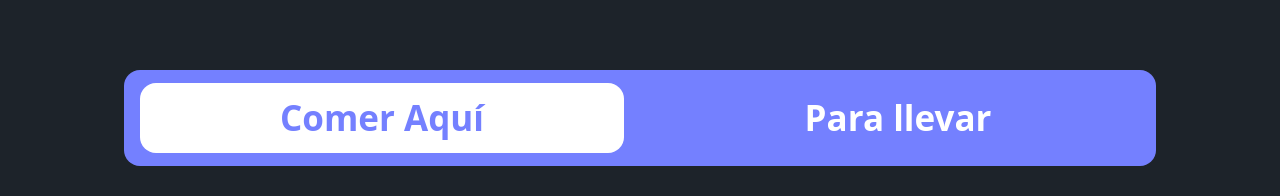
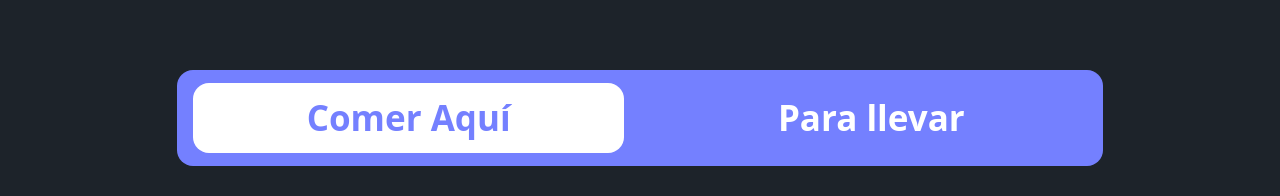
Before and after one commit to joseMendoza9696/kiosco-bairu, a React (Vite) app: page /checkout in a window 1280 px wide. Shown: the part 990-1186 px from the top of the page. Built offline with nearby package versions, Linux system fonts and the light colour scheme; no server answers.

Commit message:
cambios y tareas

```diff
--- a/package.json
+++ b/package.json
@@ -19,7 +19,7 @@
     "print-js": "^1.6.0",
     "react": "^18.2.0",
     "react-dom": "^18.2.0",
-    "react-phone-input-2": "^2.15.1",
+    "react-phone-number-input": "^3.4.3",
     "react-redux": "^9.1.0",
     "react-router-dom": "^6.22.2",
     "redux": "^5.0.1",
--- a/src/components/Bienvenida/index.tsx
+++ b/src/components/Bienvenida/index.tsx
@@ -15,6 +15,7 @@ import { Link } from 'react-router-dom';
 
 export const Bienvenida = () => {
   // TODO: el in-shadow debe ser en el icono, no fuera del icono
+  // solo se ve cuadrado
 
   const dispatch = useDispatch();
 
@@ -128,10 +129,10 @@ export const Bienvenida = () => {
                 to="/menu"
                 className="w-full h-full flex items-center justify-center"
               >
-                <div className="flex flex-col items-center shadow-inner">
+                <div className="flex flex-col items-center ">
                   <Icon
                     icon="zondicons:location-food"
-                    className="text-[112px] mb-6 text-primary"
+                    className="text-[112px] mb-6 text-primary "
                   />
                   <span className="text-[36px] text-primary">Comer aquí</span>
                 </div>
@@ -152,7 +153,7 @@ export const Bienvenida = () => {
                 to="/menu"
                 className="w-full h-full flex items-center justify-center"
               >
-                <div className="flex flex-col items-center shadow-inner">
+                <div className="flex flex-col items-center ">
                   <Icon
                     icon="fa6-solid:basket-shopping"
                     className="text-[128px] mb-6 text-primary"
--- a/src/components/Checkout/index.tsx
+++ b/src/components/Checkout/index.tsx
@@ -10,11 +10,12 @@ import { useState } from 'react';
 import { Link, useNavigate } from 'react-router-dom';
 
 import { Icon } from '@iconify/react/dist/iconify.js';
-import { Modal1 } from './Modal1.tsx';
-import { Modal2 } from './Modal2.tsx';
+// import { Modal1 } from './Modal1.tsx';
+// import { Modal2 } from './Modal2.tsx';
 
 export const Checkout = () => {
   // TODO: "comer aqui" y "para llevar" son botones diferentes.
+  // check
   // TODO: dar mejor estilo al boton de "modificar"
   // TODO: 2. crear modals 1 y 2 en la carpeta checkout. Cuando la gente haga click en modificar se abrir el modal correspondiente
 
@@ -32,14 +33,14 @@ export const Checkout = () => {
   const categoriaActual = useSelector(
     (state: RootState) => state.menuReducer.categorias[categoriaSeleccionada],
   );
-  const subcategoriaSeleccionada = useSelector(
-    (state: RootState) => state.menuSeleccionReducer.subcategoriaSeleccionada,
-  );
+  // const subcategoriaSeleccionada = useSelector(
+  //   (state: RootState) => state.menuSeleccionReducer.subcategoriaSeleccionada,
+  // );
 
   const [tipoEntrega, setTipoEntrega] = useState<string>(
     nuevaOrden.tipoEntrega,
   );
-  const [modal2, setModal2] = useState<boolean>(false);
+  // const [modal2, setModal2] = useState<boolean>(false);
 
   const cambioTipoEntrega = () => {
     if (tipoEntrega === 'AQUI') {
@@ -63,16 +64,16 @@ export const Checkout = () => {
     dispatch(actualizarCuentaTotal());
   };
 
-  const productos =
-    categoriaActual?.subcategorias[subcategoriaSeleccionada]?.productos;
+  // const productos =
+  //   categoriaActual?.subcategorias[subcategoriaSeleccionada]?.productos;
 
-  const seleccionarModal = () => {
-    if (productos.length > 0) {
-      setModal2(true);
-    } else {
-      setModal2(false);
-    }
-  };
+  // const seleccionarModal = () => {
+  //   if (productos.length > 0) {
+  //     setModal2(true);
+  //   } else {
+  //     setModal2(false);
+  //   }
+  // };
 
   return (
     <div className=" w-full ">
@@ -80,27 +81,30 @@ export const Checkout = () => {
         <h1 className="text-center text-primary font-bold text-[56px] pt-[116px] pb-[60px]">
           TU ORDEN
         </h1>
-        <div className=" w-full pb-8 ">
-          <div className="max-w-screen-xl w-11/2 m-auto ">
-            <label
-              htmlFor="Toggle3"
-              className=" items-center  flex justify-center cursor-pointer rounded-2xl  text-[24px] h-[96px] bg-primary mx-[124px] "
-            >
-              <input
-                id="Toggle3"
-                type="checkbox"
-                className="hidden peer"
-                value={tipoEntrega}
-                onChange={cambioTipoEntrega}
-                checked={tipoEntrega === 'AQUI'}
-              />
-              <span className="rounded-2xl bg-primary peer-checked:bg-white w-1/2 mx-4 h-[70px] font-semibold text-white peer-checked:text-primary text-[35px] text-center flex items-center justify-center">
+        <div className="w-full pb-8">
+          <div className="max-w-screen-xl w-11/12 m-auto">
+            <div className="flex justify-center items-center cursor-pointer rounded-2xl text-[24px] h-[96px] bg-primary mx-[124px]">
+              <button
+                className={`rounded-2xl w-1/2 mx-4 h-[70px] font-semibold text-[35px] text-center flex items-center justify-center ${
+                  tipoEntrega === 'AQUI'
+                    ? 'bg-white text-primary'
+                    : 'bg-primary text-white'
+                }`}
+                onClick={() => cambioTipoEntrega('AQUI')}
+              >
                 Comer Aquí
-              </span>
-              <span className=" rounded-2xl h-[70px] text-center font-semibold bg-white peer-checked:bg-primary w-1/2 mx-4 text-primary peer-checked:text-white text-[35px] flex items-center justify-center">
+              </button>
+              <button
+                className={`rounded-2xl w-1/2 mx-4 h-[70px] font-semibold text-[35px] text-center flex items-center justify-center ${
+                  tipoEntrega === 'LLEVAR'
+                    ? 'bg-white text-primary'
+                    : 'bg-primary text-white'
+                }`}
+                onClick={() => cambioTipoEntrega('LLEVAR')}
+              >
                 Para llevar
-              </span>
-            </label>
+              </button>
+            </div>
           </div>
         </div>
 
--- a/src/components/Menu/Productos/Modal1.tsx
+++ b/src/components/Menu/Productos/Modal1.tsx
@@ -7,6 +7,7 @@ import {
   quitarUltimoProducto,
   actualizarCuentaTotal,
 } from '../../../redux/actions/nuevaOrden.action.ts';
+import { Icon } from '@iconify/react/dist/iconify.js';
 // import { Producto } from '../../../interfaces/menu.interface.ts';
 
 interface IModal1 {
@@ -85,8 +86,7 @@ export const Modal1 = ({ closeModal }: IModal1) => {
           <p className="text-center text-[45px] text-primary font-bold">
             Bs. {productoSeleccionado.precioTotal}
           </p>
-
-          <div className="flex justify-center  mt-4 mx-[130px] space-x-[70px]  items-center ">
+          <div className="flex justify-center mt-4 mx-[130px] space-x-[70px] items-center relative">
             <button
               className="btn btn-ghost btn-active w-[156px] h-[93px] text-[90px] font-bold rounded-2xl"
               onClick={() => {
@@ -97,13 +97,16 @@ export const Modal1 = ({ closeModal }: IModal1) => {
             </button>
             <span className="text-[40px] font-bold">{cantidad}</span>
             <button
-              className="btn pb-2 rounded-2xl btn-primary w-[156px] h-[93px] text-[90px] font-bold "
+              className="btn pb-2 rounded-2xl btn-primary w-[156px] h-[93px] text-[90px] font-bold"
               onClick={() => {
                 editarCantidad(1);
               }}
             >
               +
             </button>
+            <div className="absolute right-[-2px] top-1/2 transform -translate-y-1/2">
+              <Icon icon="akar-icons:edit" className="text-[70px]" />
+            </div>
           </div>
 
           <div className="text-center my-[127px] space-x-[100px] ">
--- a/src/components/Menu/Productos/Modal2.tsx
+++ b/src/components/Menu/Productos/Modal2.tsx
@@ -285,6 +285,8 @@ export const Modal2 = ({ closeModal }: IModal2) => {
               >
                 +
               </button>
+              <Icon icon="akar-icons:edit" className="text-[50px]" />
+
               <button
                 disabled={
                   opcionMenuSeleccionado &&
--- a/src/components/Pago/DatosPersonalesModal.tsx
+++ b/src/components/Pago/DatosPersonalesModal.tsx
@@ -3,8 +3,10 @@ import {
   actualizarNombreCliente,
   actualizarNumeroTelefono,
 } from '../../redux/actions/nuevaOrden.action';
-import PhoneInput from 'react-phone-input-2';
-import 'react-phone-input-2/lib/high-res.css';
+import 'react-phone-number-input/style.css';
+
+import PhoneInput from 'react-phone-number-input';
+import { useState } from 'react';
 
 export const DatosPersonalesModal = ({
   closeModal,
@@ -25,6 +27,7 @@ export const DatosPersonalesModal = ({
     dispatch(actualizarNumeroTelefono(telefono));
     closeModal();
   };
+  const [value, setValue] = useState();
 
   return (
     <>
@@ -52,15 +55,13 @@ export const DatosPersonalesModal = ({
                   Teléfono
                 </label>
                 <PhoneInput
-                  country={'bo'}
-                  inputProps={{
-                    type: 'tel',
-                    name: 'telefono',
-                    id: 'telefono',
-                    className:
-                      'w-[600px] text-[40px]  appearance-none bg-transparent border-b-2 border-black py-1 px-2 leading-tight focus:outline-none px-20',
-                    autoComplete: 'off',
-                  }}
+                  international={false}
+                  defaultCountry="BO"
+                  value={value}
+                  id="telefono"
+                  onChange={setValue}
+                  className="text-[40px] appearance-none border-b-2 border-black py-1 px-2 leading-tight focus:outline-none"
+                  autoComplete="off"
                 />
               </div>
             </form>
```
Also changed, not shown: 1 other file (tests, documents, lock files or other folders).
